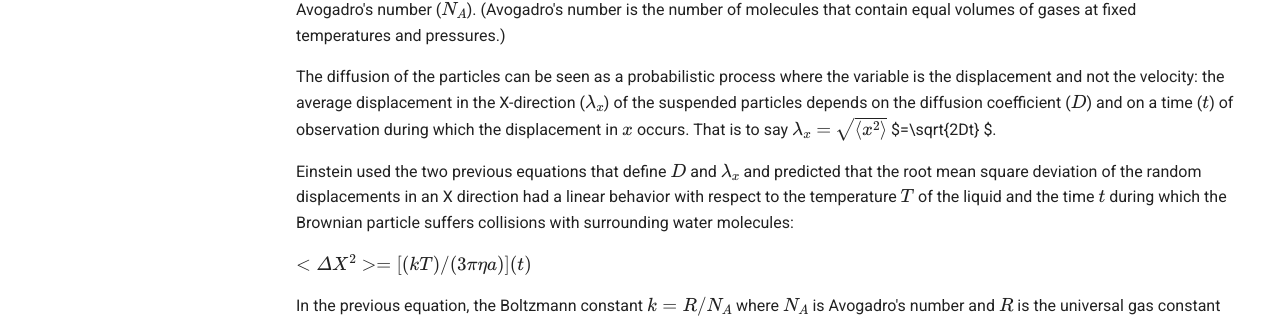
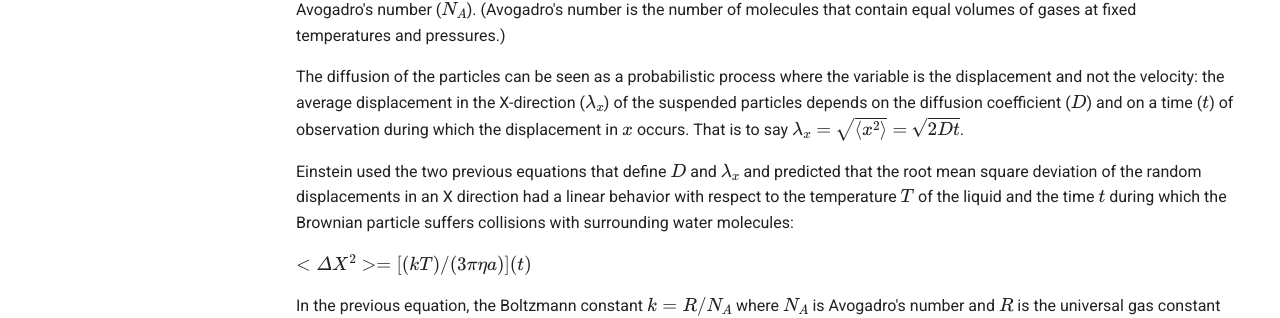
Before and after one commit to modphysnobel/modphysnobel.github.io, an MkDocs documentation site: the page built from docs/vol-II/vol-II-chap-7-sect-1.md, in a window 1280 px wide and 900 px high, scrolled down 1755 px. Shown: the part 143-461 px from the top of the window. Built offline with MkDocs 1.6.1 and Material for MkDocs 9.7.7, drawn with Linux system fonts in a browser that asks for light colours; some web fonts are replaced; comment, search, counter and statistics services are not loaded.

```diff
--- a/docs/vol-II/vol-II-chap-7-sect-1.md
+++ b/docs/vol-II/vol-II-chap-7-sect-1.md
@@ -49,7 +49,7 @@ Einstein considered from the fact that atoms have a real and not hypothetical ex
 
 The expression $D = (RT)/(6πηaN_A)$ is called the Stokes-Einstein equation, where the diffusion coefficient ($D$) is linear with temperature ($T$) and the constant of proportionality depends on the size ($a$) of the particle and the viscosity ($η$) of the fluid (viscosity is the resistance to flow). The equation contains also universal constants such as the universal gas constant ($R$) and Avogadro's number ($N_A$). (Avogadro's number is the number of molecules that contain equal volumes of gases at fixed temperatures and pressures.)
 
-The diffusion of the particles can be seen as a probabilistic process where the variable is the displacement and not the velocity: the average displacement in the X-direction ($λ_x$) of the suspended particles depends on the diffusion coefficient ($D$) and on a time ($t$) of observation during which the displacement in $x$ occurs. That is to say $λ_x=$ $\sqrt{〈x^2〉}$ $=\sqrt{2Dt} $.
+The diffusion of the particles can be seen as a probabilistic process where the variable is the displacement and not the velocity: the average displacement in the X-direction ($λ_x$) of the suspended particles depends on the diffusion coefficient ($D$) and on a time ($t$) of observation during which the displacement in $x$ occurs. That is to say $λ_x=$ $\sqrt{〈x^2〉}=$ $\sqrt{2Dt}$.
 
 Einstein used the two previous equations that define $D$ and $λ_x$ and predicted that the root mean square deviation of the random displacements in an X direction had a linear behavior with respect to the temperature $T$ of the liquid and the time $t$ during which the Brownian particle suffers collisions with surrounding water molecules:
 
```
